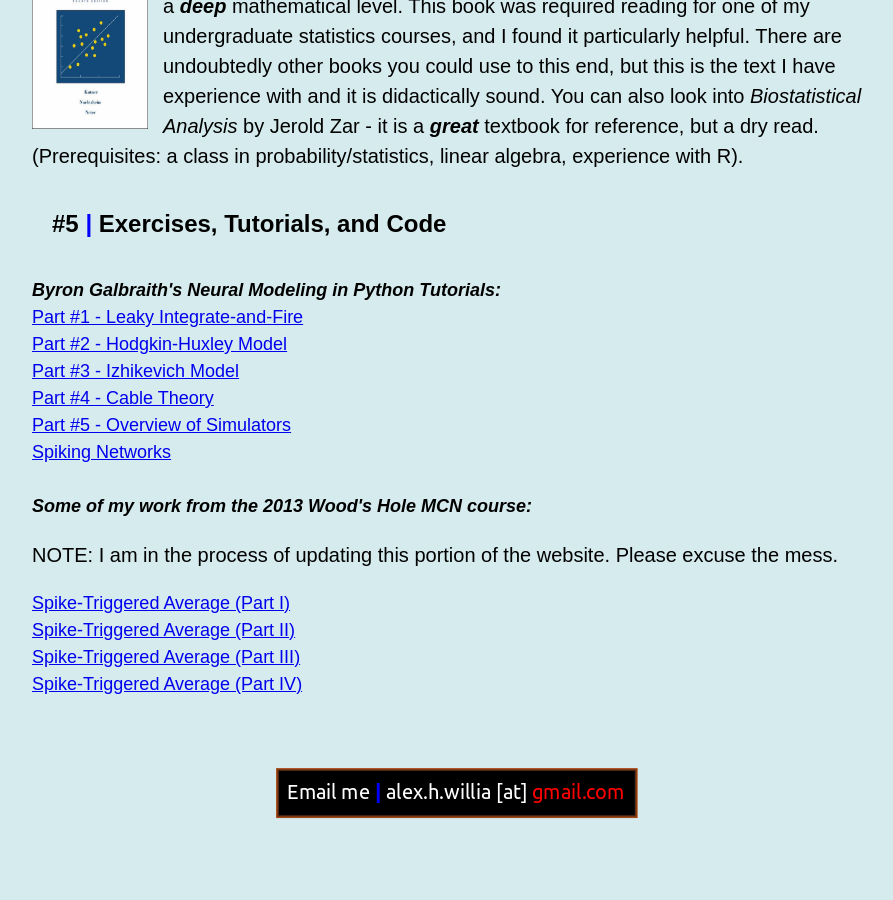
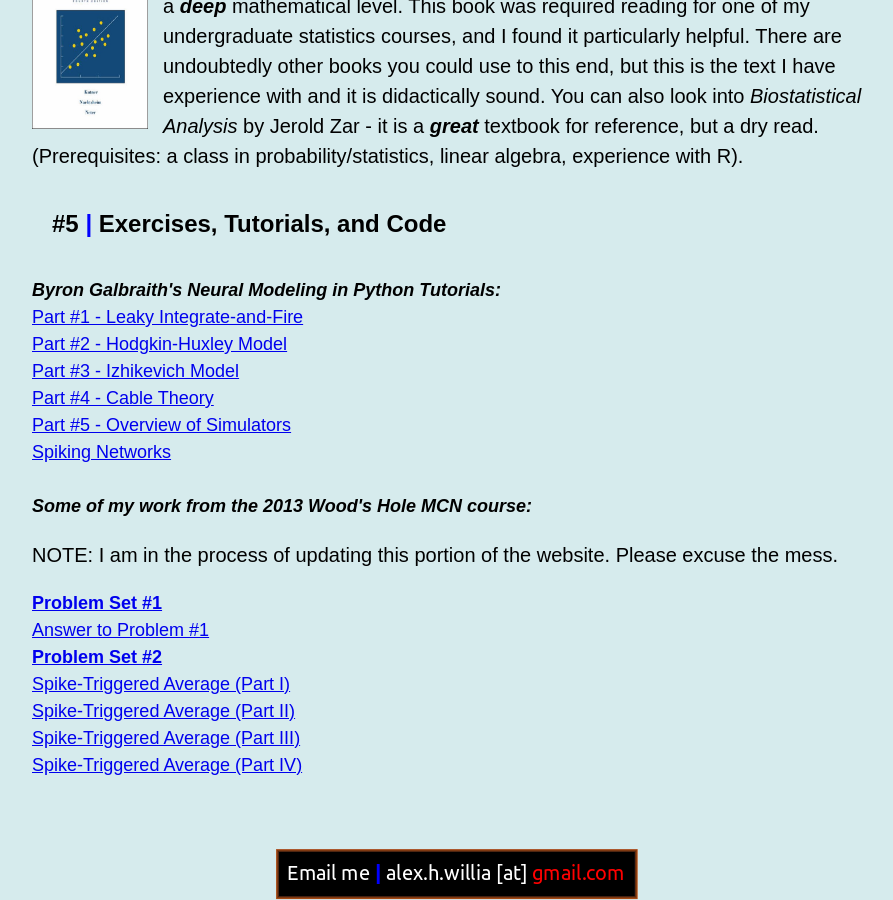
Before and after one commit to ahwillia/ahwillia.github.com, a Jekyll site: the page built from notes/index.html, in a window 1280 px wide and 900 px high, scrolled down 3394 px. Shown: the whole window, without its empty margins (381-1274 px from the left). Built offline with Jekyll 4.4.1, drawn with Linux system fonts in a browser that asks for light colours; before the commit the page ends 4213 px from its top, so only the background shows below that.

Commit message:
problem sets from mcn

```diff
--- a/notes/index.html
+++ b/notes/index.html
@@ -207,9 +207,13 @@ title: Notes
 	NOTE: I am in the process of updating this portion of the website.
 	Please excuse the mess.
   </p>
-  <a href="/notes/ps2_3a/problem3a_alex" target="_blank">Spike-Triggered Average (Part I)</a></b><br>
-  <a href="/notes/ps2_3b/problem3b_alex" target="_blank">Spike-Triggered Average (Part II)</a></b><br>
-  <a href="/notes/ps2_3c/problem3c_alex" target="_blank">Spike-Triggered Average (Part III)</a></b><br>
-  <a href="/notes/ps2_3d/problem3d_alex" target="_blank">Spike-Triggered Average (Part IV)</a></b><br>
+  <b><a href="/notes/ps1/pset1.pdf" target="_blank">Problem Set #1</a></b><br>
+  <a href="/notes/ps1/ps1_sol1.pdf" target="_blank">Answer to Problem #1</a><br>
+
+  <b><a href="/notes/pset2.pdf" target="_blank">Problem Set #2</a></b><br>
+  <a href="/notes/ps2_3a/problem3a_alex" target="_blank">Spike-Triggered Average (Part I)</a><br>
+  <a href="/notes/ps2_3b/problem3b_alex" target="_blank">Spike-Triggered Average (Part II)</a><br>
+  <a href="/notes/ps2_3c/problem3c_alex" target="_blank">Spike-Triggered Average (Part III)</a><br>
+  <a href="/notes/ps2_3d/problem3d_alex" target="_blank">Spike-Triggered Average (Part IV)</a><br>
   </ul>
 </section>
--- a/notes/myvids/index.html
+++ b/notes/myvids/index.html
@@ -7,8 +7,8 @@ title: Videos
   <a name="start"></a>
   <div id="pagetitle"> Some Videos On Theoretical Neuroscience </div>
   <p>
-    This page is under construction. I am planning on posting a full
-    "syllabus" sometime in the near future. For now, here are the links
+    This page is under construction. I am planning on posting a more complete
+    outline sometime in the near future. For now, here are the links
     to my youtube videos. As always, please email me if you have
     questions or if you have spotted any errors.
   </p>
```
Also changed, not shown: 3 other files.
